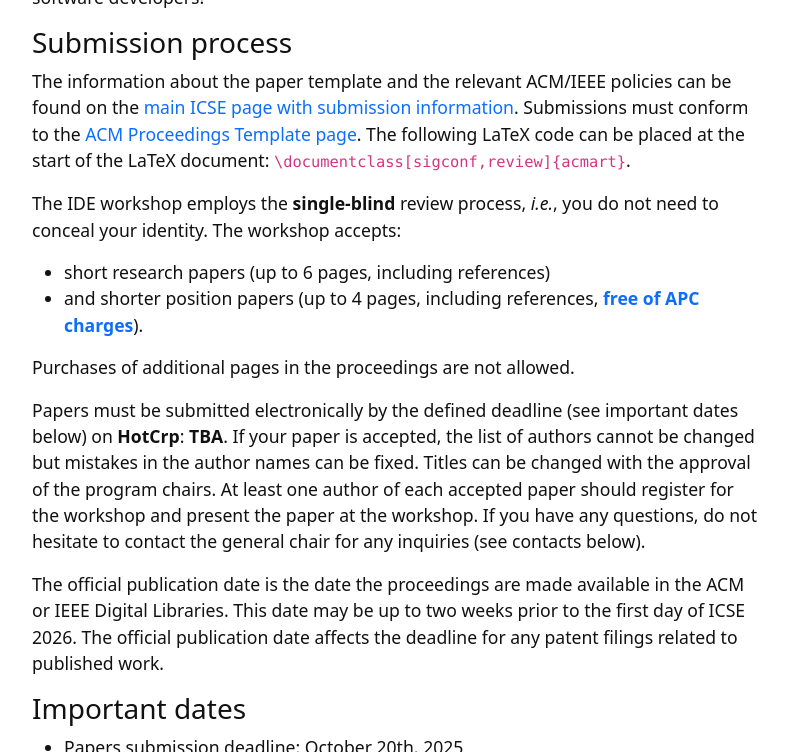
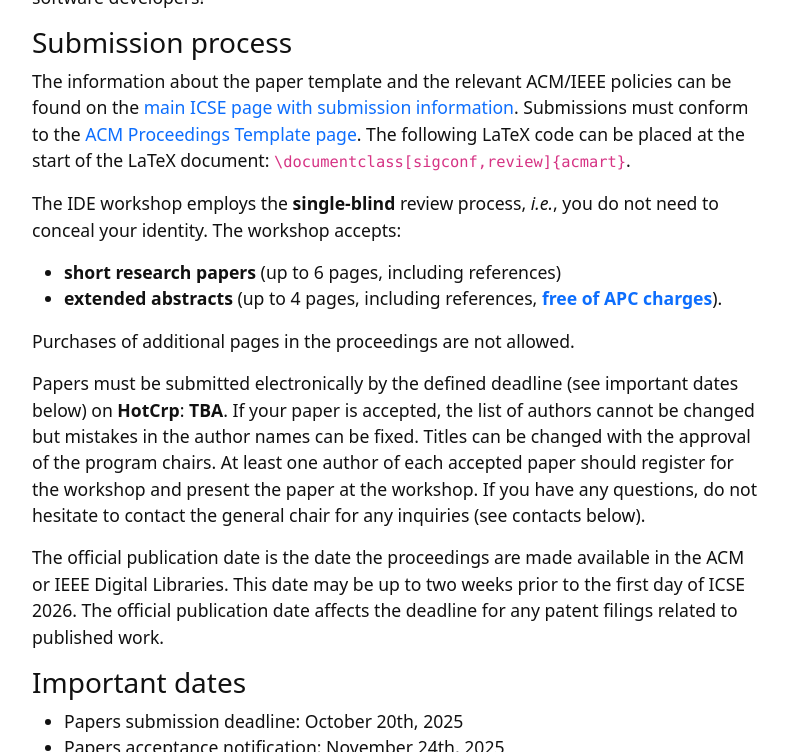
Before and after one commit to ide-workshop/ide-workshop.github.io, a Jekyll site: the page built from index.md, in a window 1280 px wide and 900 px high, scrolled down 2776 px, cut to the strip 0-752 px from the top of the window. Shown: the whole strip, without its empty margins (245-1033 px from the left). Built offline with Jekyll 4.4.1, drawn with Linux system fonts in a browser that asks for light colours.

Commit message:
Small fix

```diff
--- a/index.md
+++ b/index.md
@@ -98,8 +98,8 @@ The following LaTeX code can be placed at the start of the LaTeX document: `\doc
 
 The IDE workshop employs the **single-blind** review process, _i.e._, you do not need to conceal your identity.
 The workshop accepts:
-* short research papers (up to 6 pages, including references)
-* and shorter position papers (up to 4 pages, including references, [**free of APC charges**](https://libraries.acm.org/acmopen/article-types)).
+* **short research papers** (up to 6 pages, including references)
+* **extended abstracts** (up to 4 pages, including references, [**free of APC charges**](https://libraries.acm.org/acmopen/article-types)).
 
 Purchases of additional pages in the proceedings are not allowed.
 
```
